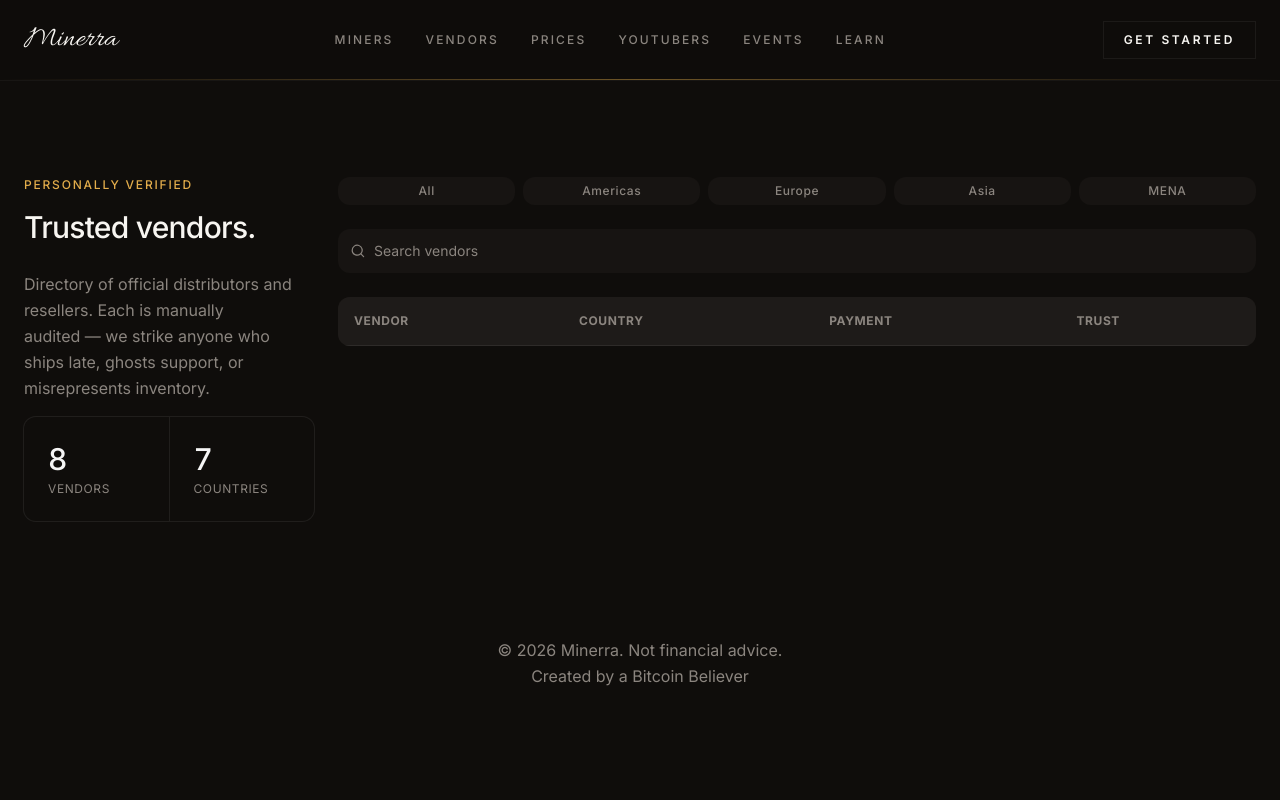
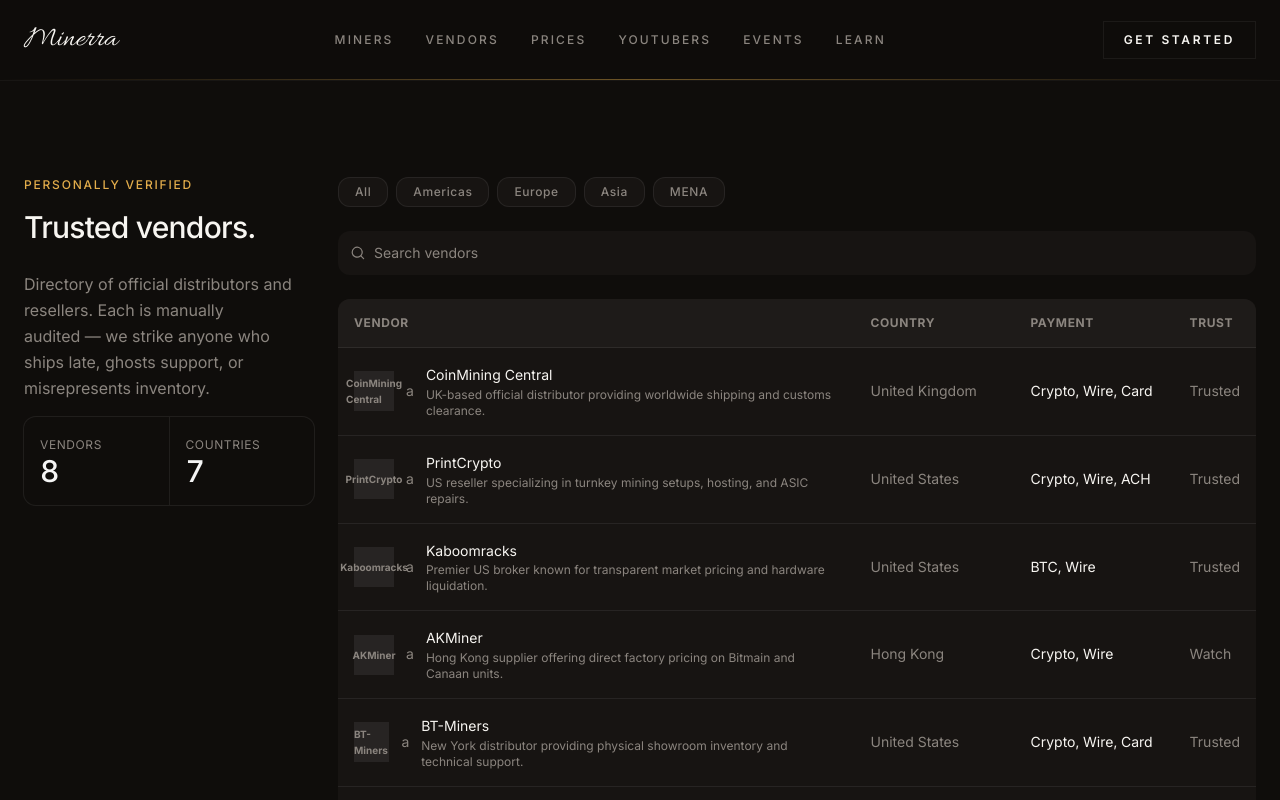
Before and after one commit to Fabiang120/Minerra, a Next.js app in the folder my-app/: page /vendors in a window 1280 px wide. Shown: the top 800 px of the page. Built offline with nearby package versions, Linux system fonts and the light colour scheme.

Commit message:
Finished most of vendors frontend for now

```diff
--- a/my-app/app/page.tsx
+++ b/my-app/app/page.tsx
@@ -25,7 +25,7 @@
           <div className="pointer-events-none absolute inset-0 bg-gradient-to-t from-background/60 via-transparent to-transparent" />
         </div>
 
-        <div className="mx-auto mt-12 grid max-w-5xl grid-cols-1 gap-px overflow-hidden rounded-2xl bg-border ring-1 ring-border sm:grid-cols-3">
+        <div className="mx-auto mt-16 grid max-w-5xl grid-cols-1 gap-px overflow-hidden rounded-2xl bg-border ring-1 ring-border sm:grid-cols-3">
           {stats.map((s) => (
             <div key={s.label} className="bg-background p-6 text-left">
               <div className="text-xl font-medium text-foreground tabular-nums md:text-3xl">
--- a/my-app/app/vendors/page.tsx
+++ b/my-app/app/vendors/page.tsx
@@ -6,32 +6,97 @@
     { label: "Vendors", value: "8" },
     { label: "Countries", value: "7" },
   ];
-  const [countries] = useState(["All", "Americas", "Europe", "Asia", "MENA"]);
 
   type Vendor = {
+    description: string;
     vendor: string;
     country: string;
+    region: string;
     payment: string;
     trust: "Trusted" | "Watch";
   };
 
   const VENDORS: Vendor[] = [
-    { vendor: "CoinMining Central", country: "United Kingdom", payment: "Crypto, Wire, Card", trust: "Trusted" },
-    { vendor: "PrintCrypto", country: "United States", payment: "Crypto, Wire, ACH", trust: "Trusted" },
-    { vendor: "Kaboomracks", country: "United States", payment: "BTC, Wire", trust: "Trusted" },
-    { vendor: "AKMiner", country: "Hong Kong", payment: "Crypto, Wire", trust: "Watch" },
-    { vendor: "BT-Miners", country: "United States", payment: "Crypto, Wire, Card", trust: "Trusted" },
-    { vendor: "Vipera Tech", country: "United Arab Emirates", payment: "Crypto, Wire, Escrow", trust: "Trusted" },
-    { vendor: "Cryptominer Bros", country: "Hong Kong", payment: "Crypto, Wire", trust: "Watch" },
-    { vendor: "Mining Cave", country: "Canada", payment: "Crypto, Wire, Card", trust: "Watch" },
+    {
+      vendor: "CoinMining Central",
+      description: "UK-based official distributor providing worldwide shipping and customs clearance.",
+      country: "United Kingdom",
+      region: "Europe",
+      payment: "Crypto, Wire, Card",
+      trust: "Trusted",
+    },
+    {
+      vendor: "PrintCrypto",
+      description: "US reseller specializing in turnkey mining setups, hosting, and ASIC repairs.",
+      country: "United States",
+      region: "Americas",
+      payment: "Crypto, Wire, ACH",
+      trust: "Trusted",
+    },
+    {
+      vendor: "Kaboomracks",
+      description: "Premier US broker known for transparent market pricing and hardware liquidation.",
+      country: "United States",
+      region: "Americas",
+      payment: "BTC, Wire",
+      trust: "Trusted",
+    },
+    {
+      vendor: "AKMiner",
+      description: "Hong Kong supplier offering direct factory pricing on Bitmain and Canaan units.",
+      country: "Hong Kong",
+      region: "Asia",
+      payment: "Crypto, Wire",
+      trust: "Watch",
+    },
+    {
+      vendor: "BT-Miners",
+      description: "New York distributor providing physical showroom inventory and technical support.",
+      country: "United States",
+      region: "Americas",
+      payment: "Crypto, Wire, Card",
+      trust: "Trusted",
+    },
+    {
+      vendor: "Vipera Tech",
+      description: "UAE distributor specializing in large-scale containerized mining solutions.",
+      country: "United Arab Emirates",
+      region: "MENA",
+      payment: "Crypto, Wire, Escrow",
+      trust: "Trusted",
+    },
+    {
+      vendor: "Cryptominer Bros",
+      description: "Hong Kong reseller providing global shipping with verified batch tracking.",
+      country: "Hong Kong",
+      region: "Asia",
+      payment: "Crypto, Wire",
+      trust: "Watch",
+    },
+    {
+      vendor: "Mining Cave",
+      description: "Canadian supplier offering pre-configured home mining setups and GPUs.",
+      country: "Canada",
+      region: "Americas",
+      payment: "Crypto, Wire, Card",
+      trust: "Watch",
+    },
   ];
 
-  const [selectedCountry, setSelectedCountry] = useState("All");
+  const [countries] = useState(["All", "Americas", "Europe", "Asia", "MENA"]);
+  const [selectedRegion, setSelectedRegion] = useState("All");
   const [searchedVendor, setSearchedVendor] = useState("");
 
   const handleSelectedVendor = (vendor: string) => {
-    setSelectedCountry(vendor);
+    setSelectedRegion(vendor);
   }
+
+  const filtered = VENDORS.filter((v) => {
+    const matchesRegion = selectedRegion === "All" || v.region === selectedRegion;
+    const matchesSearch = v.vendor.toLowerCase().includes(searchedVendor.toLocaleLowerCase());
+    return matchesRegion && matchesSearch;
+  })
+
   return (
     <section className="px-4 pt-12 pb-24 mt-8 grid sm:grid-cols-4 md:grid-cols-8 md:px-6 md:pt-16 xl:grid-cols-12 gap-6">
       <div className="col-span-full lg:col-start-1 lg:col-end-4 xl:col-start-1 xl:col-end-4 flex flex-col mb-6 lg:mb-0 gap-4">
@@ -40,23 +105,23 @@
         <p className="mt-2 max-w-[44ch]">Directory of official distributors and resellers. Each is manually audited — we strike anyone who ships late, ghosts support, or misrepresents inventory.</p>
         <div className="grid gap-px grid-cols-2 overflow-hidden rounded-2xl bg-border ring-1 ring-border">
           {stats.map((s) => (
-            <div key={s.label} className="bg-background p-6 text-left">
+            <div key={s.label} className="bg-background p-4 text-left">
+              <div className="mt-1 text-xs uppercase tracking-wider text-muted-foreground">
+                {s.label}
+              </div>
               <div className="text-xl font-medium tabular-nums md:text-3xl">
                 {s.value}
-              </div>
-              <div className="mt-1 text-xs uppercase tracking-wider text-muted-foreground">
-                {s.label}
               </div>
             </div>
           ))}
         </div>
       </div>
       <div className="col-span-full min-w-0 flex flex-col gap-6 lg:col-start-4 lg:col-end-9 xl:col-start-4 xl:col-end-13">
-        <div className="grid grid-flow-col auto-cols-fr gap-2">
+        <div className="flex flex-wrap gap-2">
           {countries.map((v) => {
             return (
               <button
-                className="py-1.5 px-4 rounded-2xl bg-surface text-muted-foreground hover:text-foreground text-xs font-medium text-center"
+                className="py-1.5 px-4 rounded-2xl bg-surface text-muted-foreground hover:text-foreground text-xs font-medium text-center border-border border-1"
                 key={v}
                 onClick={() => handleSelectedVendor(v)}
               >
@@ -100,35 +165,28 @@
                 <th className="py-4 px-4">TRUST</th>
               </tr>
             </thead>
-            {/* <tbody className="divide-y divide-border text-sm">
-              {vendors.map((v) => {
+            <tbody className="divide-y divide-border text-sm">
+              {filtered.map((v) => {
                 return (
-                  <tr key={v.id} className="hover:bg-surface-elevated/50 transition-colors">
+                  <tr key={v.vendor} className="hover:bg-surface-elevated/50 transition-colors">
                     <td className="py-4 px-4">
                       <div className="flex items-center gap-3">
-                        <span className={`w-5 h-5 rounded-full flex items-center justify-center text-[10px] font-bold ${m.coinBg}`}>
-                          {m.coinSymbol}
-                        </span>
+                        <span className={"w-10 h-10 flex items-center justify-center text-[10px] font-bold bg-border"}>
+                          {v.vendor}
+                        </span>a
                         <div>
-                          <div className="text-foreground">{m.name}</div>
-                          <div className="text-xs text-muted-foreground">{m.coin}</div>
+                          <div className="text-foreground">{v.vendor}</div>
+                          <div className="text-xs text-muted-foreground">{v.description}</div>
                         </div>
                       </div>
                     </td>
-                    <td className="py-4 px-4 text-muted-foreground hidden lg:table-cell">{m.release}</td>
-                    <td className="py-4 px-4 text-foreground tabular-nums">{m.hashrate}</td>
-                    <td className="py-4 px-4 text-muted-foreground tabular-nums">{m.power}</td>
-                    <td className="py-4 px-4 text-muted-foreground tabular-nums hidden lg:table-cell">{m.algorithm}</td>
-                    <td className="py-4 px-4 text-success tabular-nums">{m.profit}</td>
-                    <td className="py-4 px-4">
-                      <span className="text-xs border border-border px-2.5 py-1 rounded-md text-muted-foreground">
-                        {m.status}
-                      </span>
-                    </td>
+                    <td className="py-4 px-4 text-muted-foreground">{v.country}</td>
+                    <td className="py-4 px-4 text-foreground tabular-nums hidden lg:table-cell">{v.payment}</td>
+                    <td className="py-4 px-4 text-muted-foreground tabular-nums ">{v.trust}</td>
                   </tr>
                 );
               })}
-            </tbody> */}
+            </tbody>
           </table>
         </div>
     </div>
```
